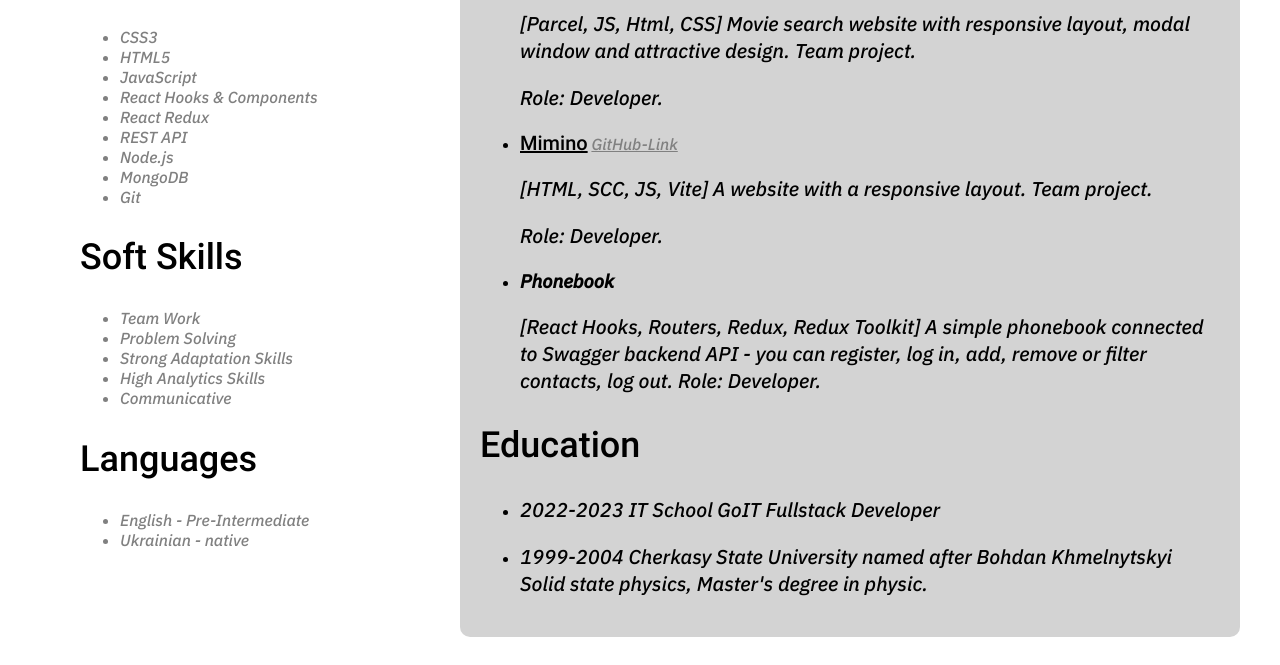
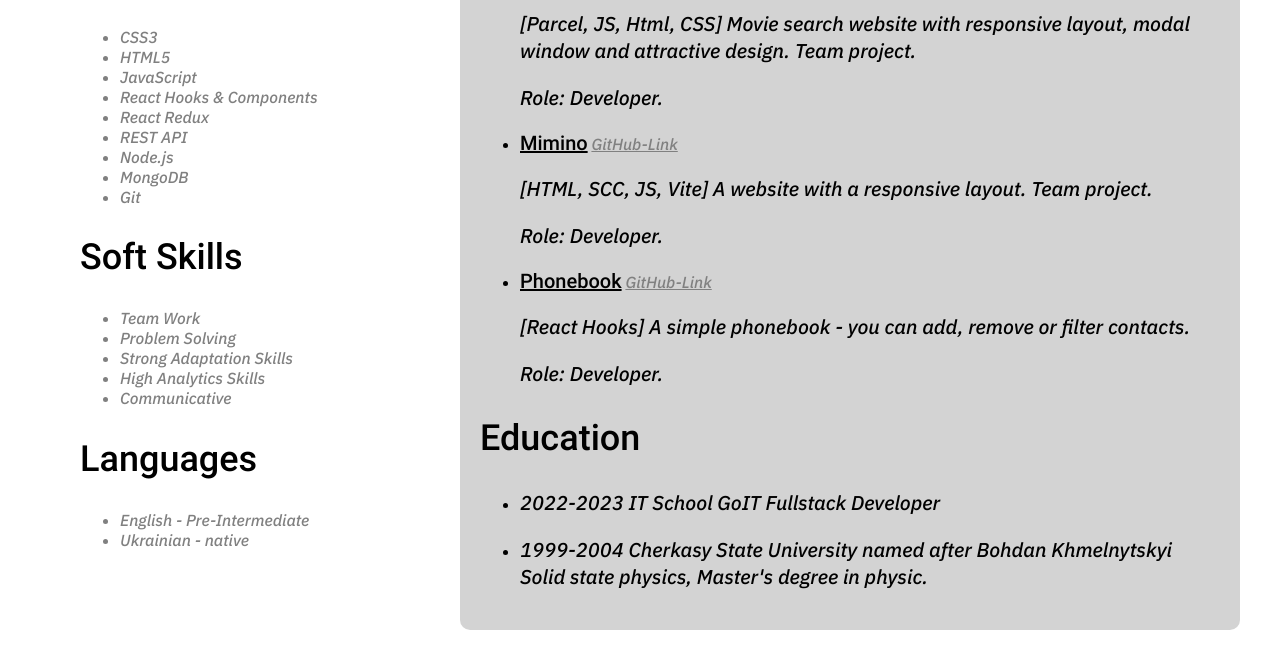
Before and after one commit to ozeransm/resume, a plain HTML site: page index.html in a window 1280 px wide. Shown: the part 782-1447 px from the top of the page. Drawn offline with Linux system fonts and the light colour scheme.

Commit message:
update link phonebook

```diff
--- a/index.html
+++ b/index.html
@@ -136,11 +136,12 @@
             </p>
           </li>
           <li>
-            <h3>Phonebook</h3>
+            <a class="link-project" href="https://ozeransm.github.io/goit-react-hw-04-phonebook/" target="_blank" rel="noopener noreferrer">Phonebook</a>
+            <a href="https://github.com/ozeransm/goit-react-hw-04-phonebook.git" target="_blank" rel="noopener noreferrer">GitHub-Link</a>
+            <!-- <h3>Phonebook</h3> -->
             <p>
-              [React Hooks, Routers, Redux, Redux Toolkit] A simple phonebook
-              connected to Swagger backend API - you can register, log in, add,
-              remove or filter contacts, log out. Role: Developer.
+              [React Hooks] A simple phonebook - you can add, remove or filter contacts.
+              <p>Role: Developer.</p>
             </p>
           </li>
         </ul>
```
